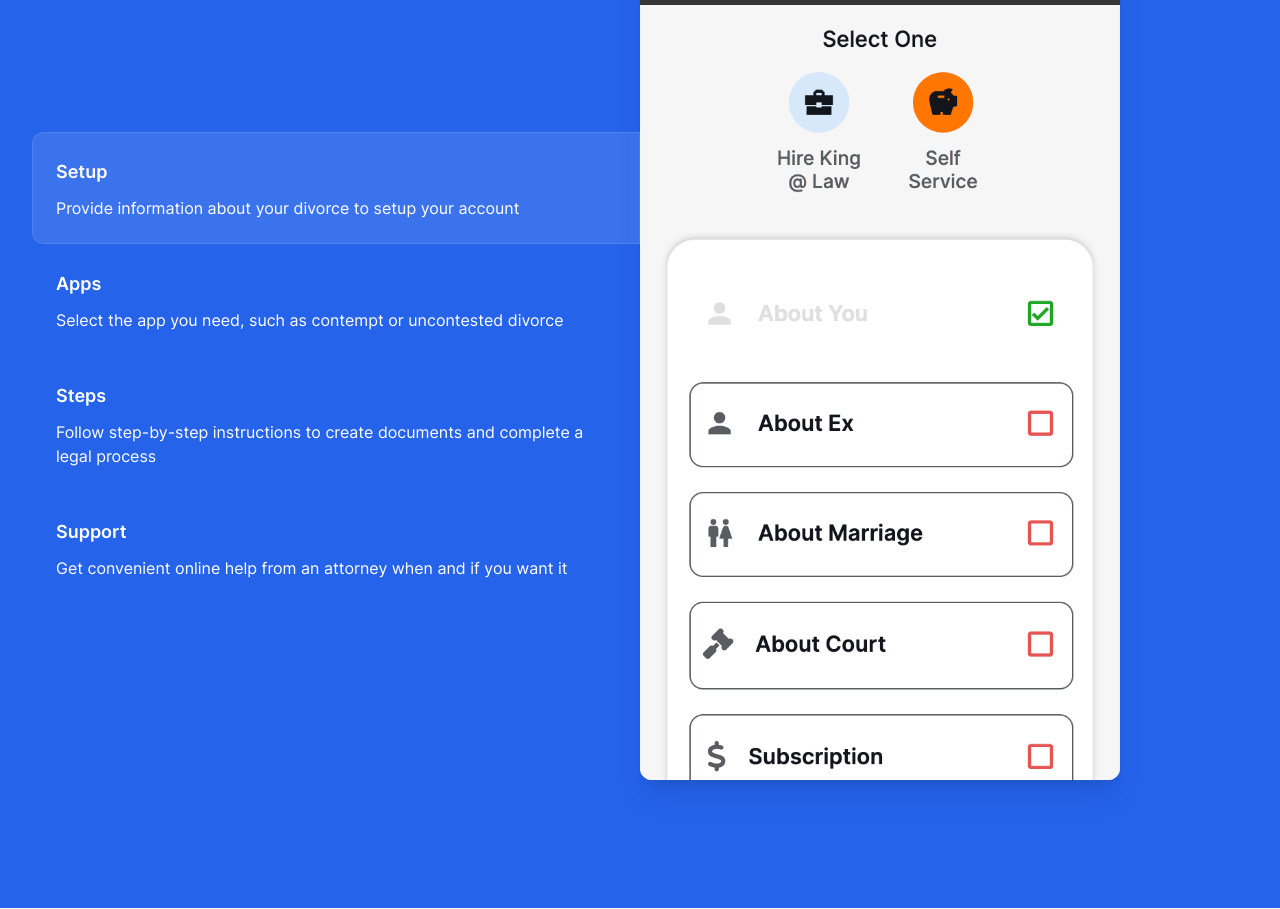
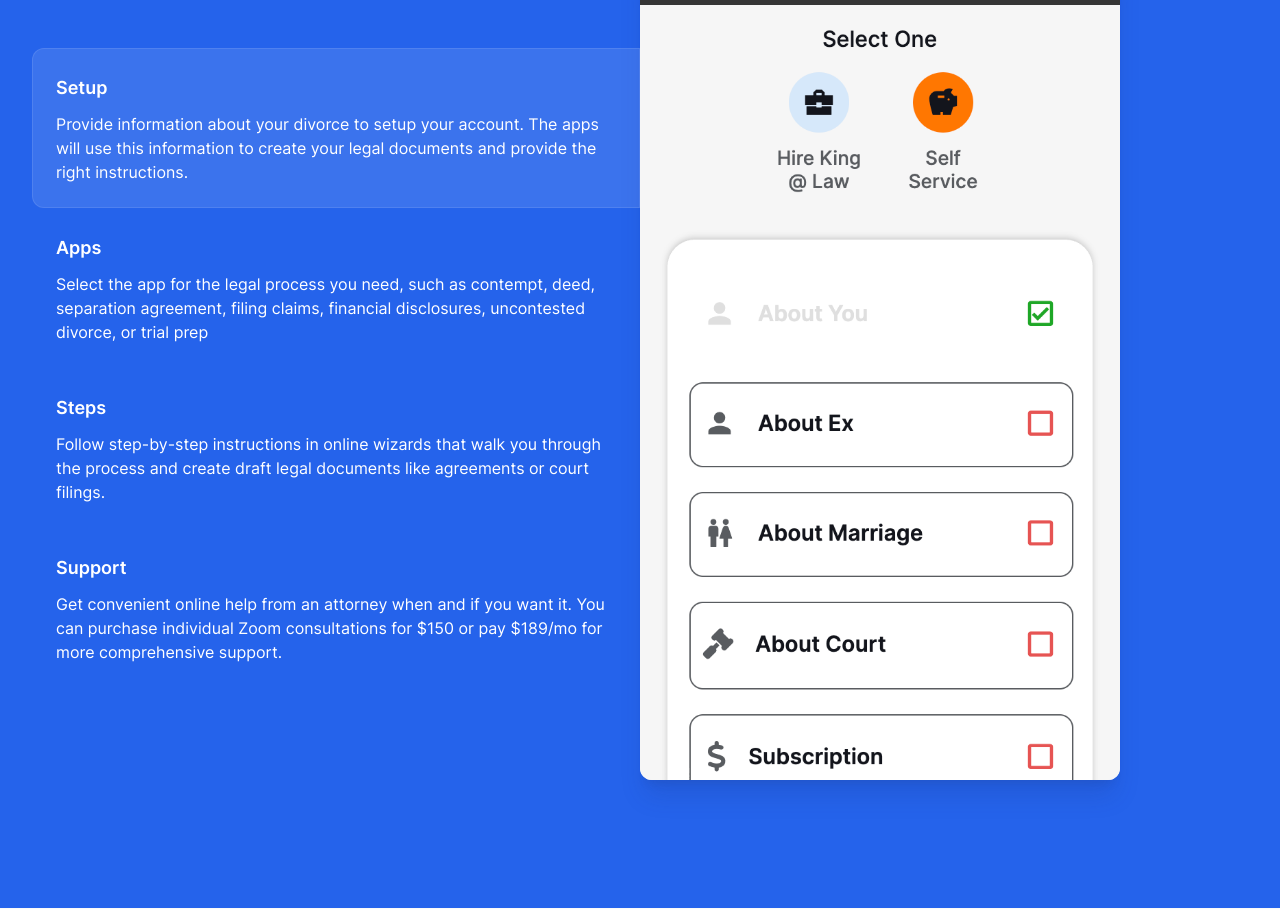
Before and after one commit to David44357/KingLawWebsite, a Next.js app: page /prometheus in a window 1280 px wide. Shown: the part 1019-1928 px from the top of the page. Built offline with nearby package versions, Linux system fonts and the light colour scheme.

Commit message:
Update PromPrimaryFeatures.jsx

```diff
--- a/src/components/PromPrimaryFeatures.jsx
+++ b/src/components/PromPrimaryFeatures.jsx
@@ -16,25 +16,25 @@
   {
     title: 'Setup',
     description:
-      "Provide information about your divorce to setup your account",
+      "Provide information about your divorce to setup your account. The apps will use this information to create your legal documents and provide the right instructions.",
     image: screenshotProvideInfo,
   },
   {
     title: 'Apps',
     description:
-      "Select the app you need, such as contempt or uncontested divorce",
+      "Select the app for the legal process you need, such as contempt, deed, separation agreement, filing claims, financial disclosures, uncontested divorce, or trial prep",
     image: screenshotApps,
   },
   {
     title: 'Steps',
     description:
-      "Follow step-by-step instructions to create documents and complete a legal process",
+      "Follow step-by-step instructions in online wizards that walk you through the process and create draft legal documents like agreements or court filings.",
     image: screenshotApps,
   },
   {
     title: 'Support',
     description:
-      "Get convenient online help from an attorney when and if you want it",
+      "Get convenient online help from an attorney when and if you want it. You can purchase individual Zoom consultations for $150 or pay $189/mo for more comprehensive support.",
       image: screenshotApps,
   },
 ]
```
